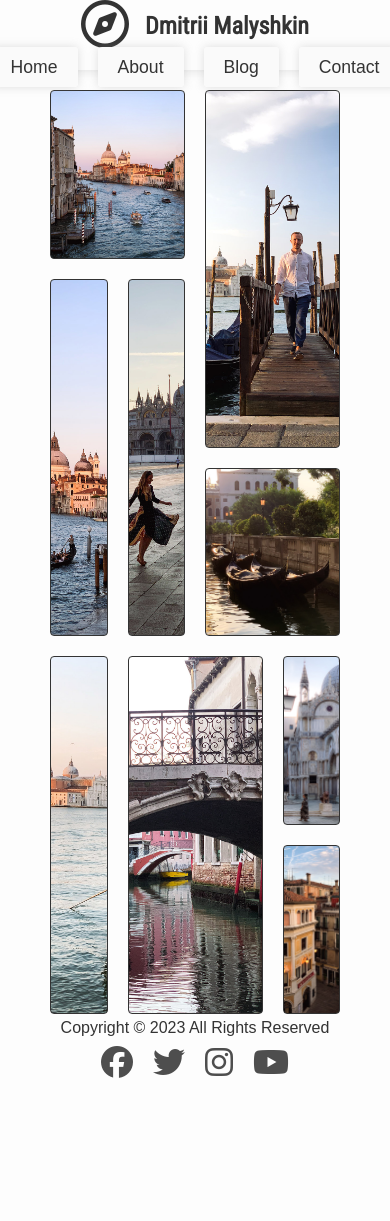
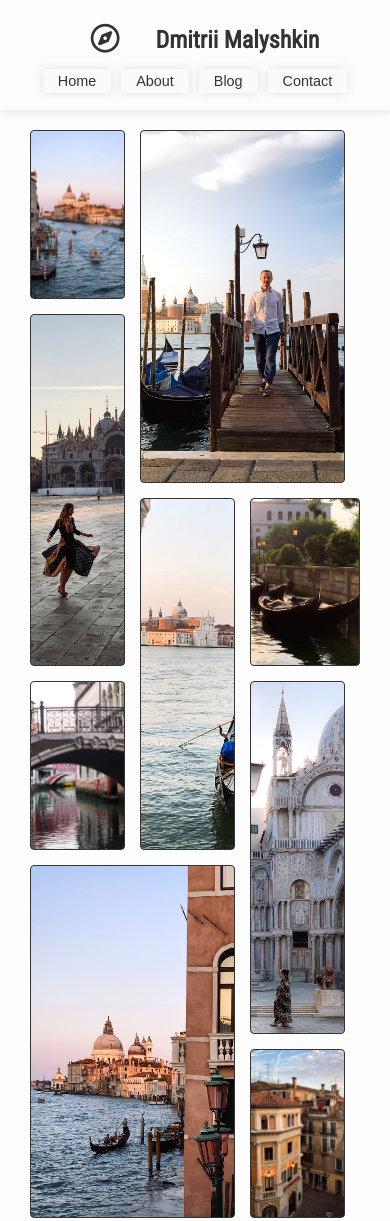
Before and after one commit to DmitriiMal/FE20-CSS-Day5-Lead-Partner, a plain HTML site: page Dmitrii/Basic/Index.html in a window 390 px wide. Shown: the top 1221 px of the page. Before the commit the page ends 1084 px from the top, so only its background shows below. Drawn offline with Linux system fonts and the light colour scheme.

Commit message:
complete media for Tablet

```diff
--- a/Dmitrii/Basic/style.css
+++ b/Dmitrii/Basic/style.css
@@ -30,44 +30,44 @@
     padding: 6px 25px;
   }
   body .grid-container {
-    padding: 0 50px 0;
-    grid-template: repeat(5, minmax(20vh, 1fr))/repeat(4, minmax(5vw, 1fr));
-    gap: 20px;
+    grid-template: repeat(6, minmax(20vh, 1fr))/repeat(3, minmax(5vw, 1fr));
+    padding: 0 30px 0;
+    gap: 15px;
   }
   body .grid-container .photo-1 {
-    grid-area: 1/1/2/3;
+    grid-area: 1/1/2/2;
     background: url("pic_1.jpg") no-repeat center center/cover;
   }
   body .grid-container .photo-2 {
-    grid-area: 1/3/3/5;
+    grid-area: 1/2/3/4;
     background: url("pic_2.jpg") no-repeat center center/cover;
   }
   body .grid-container .photo-3 {
-    grid-area: 2/1/4/2;
-    background: url("pic_3.jpg") no-repeat center center/cover;
+    grid-area: 5/1/7/3;
+    background: url("pic_3.jpg") no-repeat bottom center/cover;
   }
   body .grid-container .photo-4 {
-    grid-area: 2/2/4/3;
+    grid-area: 2/1/4/2;
     background: url("pic_4.jpg") no-repeat center center/cover;
   }
   body .grid-container .photo-5 {
-    grid-area: 3/3/3/5;
+    grid-area: 3/3/4/5;
     background: url("pic_5.jpg") no-repeat center center/cover;
   }
   body .grid-container .photo-6 {
-    grid-area: 4/1/6/2;
+    grid-area: 3/2/5/3;
     background: url("pic_6.jpg") no-repeat center center/cover;
   }
   body .grid-container .photo-7 {
-    grid-area: 4/2/6/4;
+    grid-area: 4/1/5/2;
     background: url("pic_7.jpg") no-repeat center center/cover;
   }
   body .grid-container .photo-8 {
-    grid-area: 4/4/5/5;
+    grid-area: 4/3/6/4;
     background: url("pic_8.jpg") no-repeat center center/cover;
   }
   body .grid-container .photo-9 {
-    grid-area: 5/4/6/5;
+    grid-area: 6/3/7/4;
     background: url("pic_9.jpg") no-repeat center center/cover;
   }
   body footer {
@@ -78,25 +78,73 @@
 }
 /* Smartphones */
 @media (max-width: 500px) {
-  .nav {
-    flex-direction: column;
-    height: 100px;
-    padding: 10px 50px;
-  }
-  .nav i {
-    font-size: 2rem;
-  }
-  .nav ul a {
-    margin: 10px 10px;
-    padding: 6px 25px;
-  }
   .hero {
+    margin-top: 40px;
     height: 120px;
   }
-  footer {
+  .hero .nav {
     flex-direction: column;
-    height: 100px;
-    padding: 0 50px 20px;
+    justify-content: center;
+    height: 110px;
+    padding: 0 50px;
+  }
+  .hero .nav i {
+    font-size: 1.8rem;
+  }
+  .hero .nav a {
+    margin: 5px 5px;
+    padding: 4px 15px;
+    font-size: 0.9rem;
+  }
+  body .grid-container {
+    grid-template: repeat(6, minmax(20vh, 1fr))/repeat(3, minmax(5vw, 1fr));
+    padding: 0 30px 0;
+    gap: 15px;
+  }
+  body .grid-container .photo-1 {
+    grid-area: 1/1/2/2;
+    background: url("pic_1.jpg") no-repeat center center/cover;
+  }
+  body .grid-container .photo-2 {
+    grid-area: 1/2/3/4;
+    background: url("pic_2.jpg") no-repeat center center/cover;
+  }
+  body .grid-container .photo-3 {
+    grid-area: 5/1/7/3;
+    background: url("pic_3.jpg") no-repeat bottom center/cover;
+  }
+  body .grid-container .photo-4 {
+    grid-area: 2/1/4/2;
+    background: url("pic_4.jpg") no-repeat center center/cover;
+  }
+  body .grid-container .photo-5 {
+    grid-area: 3/3/4/5;
+    background: url("pic_5.jpg") no-repeat center center/cover;
+  }
+  body .grid-container .photo-6 {
+    grid-area: 3/2/5/3;
+    background: url("pic_6.jpg") no-repeat center center/cover;
+  }
+  body .grid-container .photo-7 {
+    grid-area: 4/1/5/2;
+    background: url("pic_7.jpg") no-repeat center center/cover;
+  }
+  body .grid-container .photo-8 {
+    grid-area: 4/3/6/4;
+    background: url("pic_8.jpg") no-repeat center center/cover;
+  }
+  body .grid-container .photo-9 {
+    grid-area: 6/3/7/4;
+    background: url("pic_9.jpg") no-repeat center center/cover;
+  }
+  body footer {
+    flex-direction: column;
+    height: 110px;
+    padding: 20px 50px 50px 20px;
+  }
+  body footer i {
+    font-size: 1.5rem;
+    margin-top: 10px;
   }
 }
 *,
```
Also changed, not shown: 1 other file.
